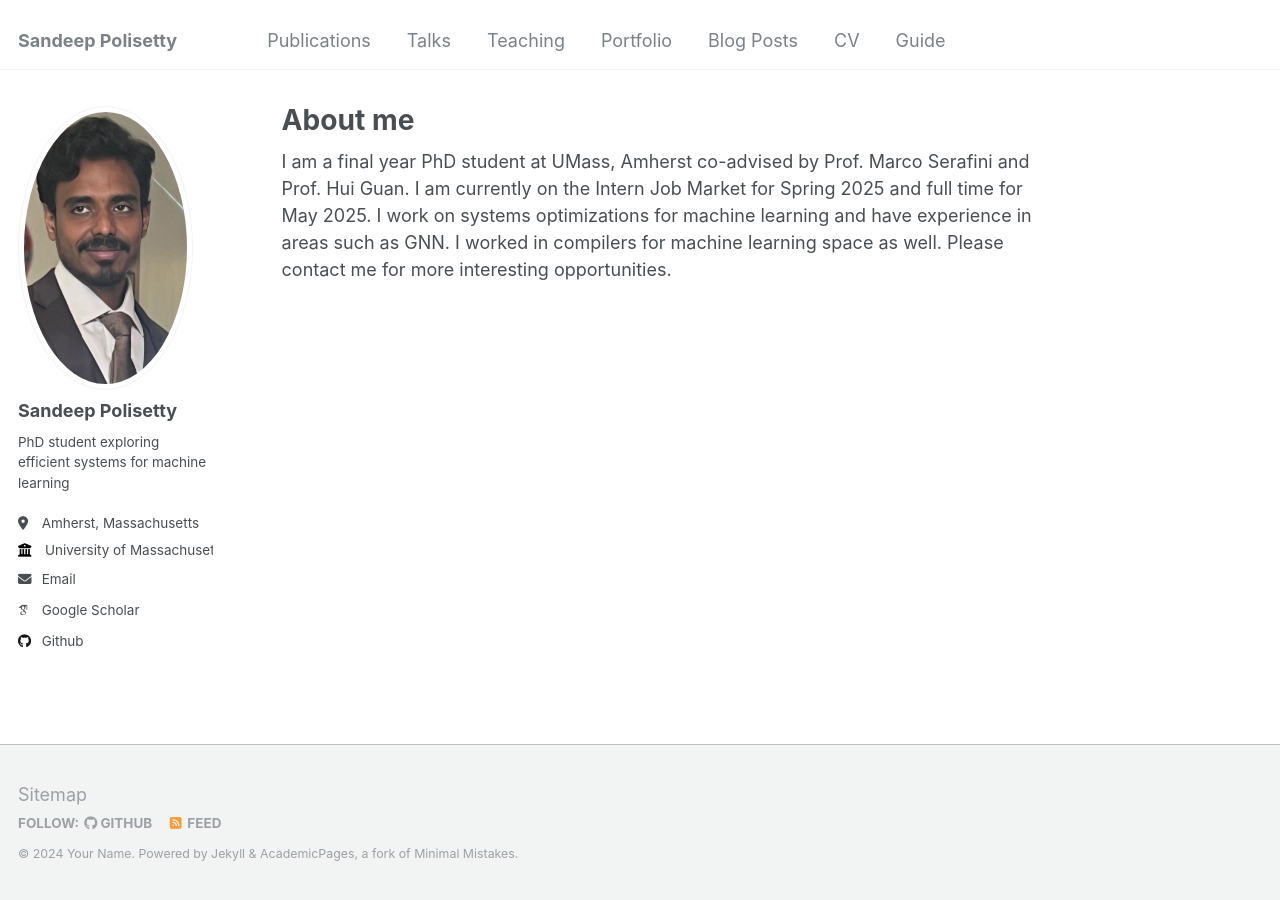
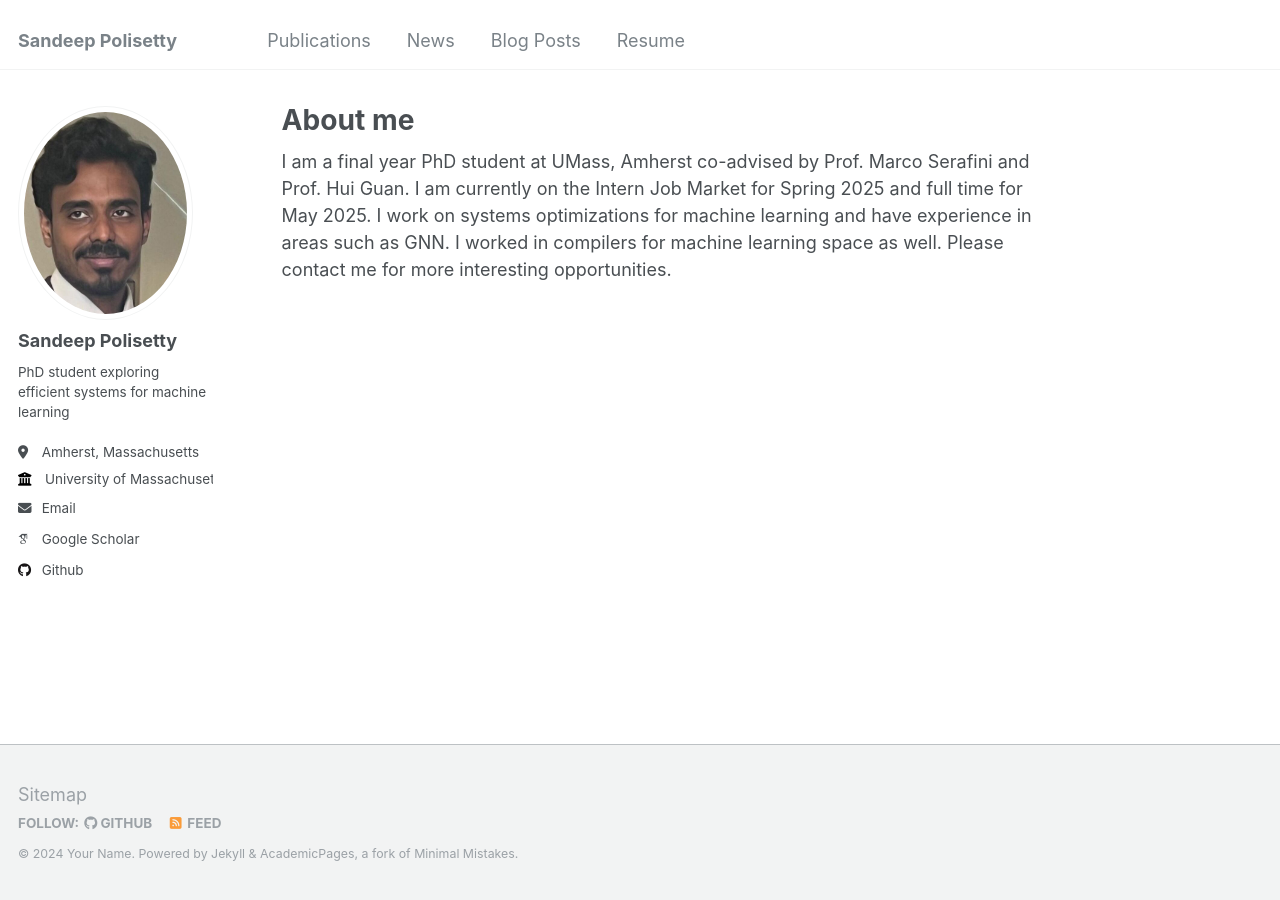
Before and after one commit to sandeep06011991/sandeep06011991.github.io, a Jekyll site: the page built from _pages/about.md, in a window 1280 px wide. Built offline with Jekyll 4.4.1, drawn with Linux system fonts in a browser that asks for light colours; some web fonts are replaced.

Commit message:
minor edit 2

```diff
--- a/_config.yml
+++ b/_config.yml
@@ -12,9 +12,9 @@ title                    : "Sandeep Polisetty"
 title_separator          : "-"
 name                     : &name "Your Name"
 description              : &description "personal description"
-url                      : https://academicpages.github.io # the base hostname & protocol for your site e.g. "https://mmistakes.github.io"
+url                      : https://sandeep06011991.github.io # the base hostname & protocol for your site e.g. "https://mmistakes.github.io"
 baseurl                  : "" # the subpath of your site, e.g. "/blog"
-repository               : "academicpages/academicpages.github.io"
+repository               : "sandeep06011991/sandeep06011991.github.io"
 
 # Site Author - The following control what appear as part of the author content on the side bar.
 #               If a field is blank the icon and link will not appear, otherwise it will be shown.
--- a/_data/navigation.yml
+++ b/_data/navigation.yml
@@ -8,20 +8,20 @@ main:
   - title: "Publications"
     url: /publications/
 
-  - title: "Talks"
+  - title: "News"
     url: /talks/
 
-  - title: "Teaching"
-    url: /teaching/
+  # - title: "Teaching"
+  #   url: /teaching/
 
-  - title: "Portfolio"
-    url: /portfolio/
+  # - title: "Code"
+  #   url: /portfolio/
 
   - title: "Blog Posts"
     url: /year-archive/
 
-  - title: "CV"
-    url: /cv/
+  # - title: "CV"
+  #   url: /cv/
 
-  - title: "Guide"
+  - title: "Resume"
     url: /markdown/
```
Also changed, not shown: images/profile.png.
